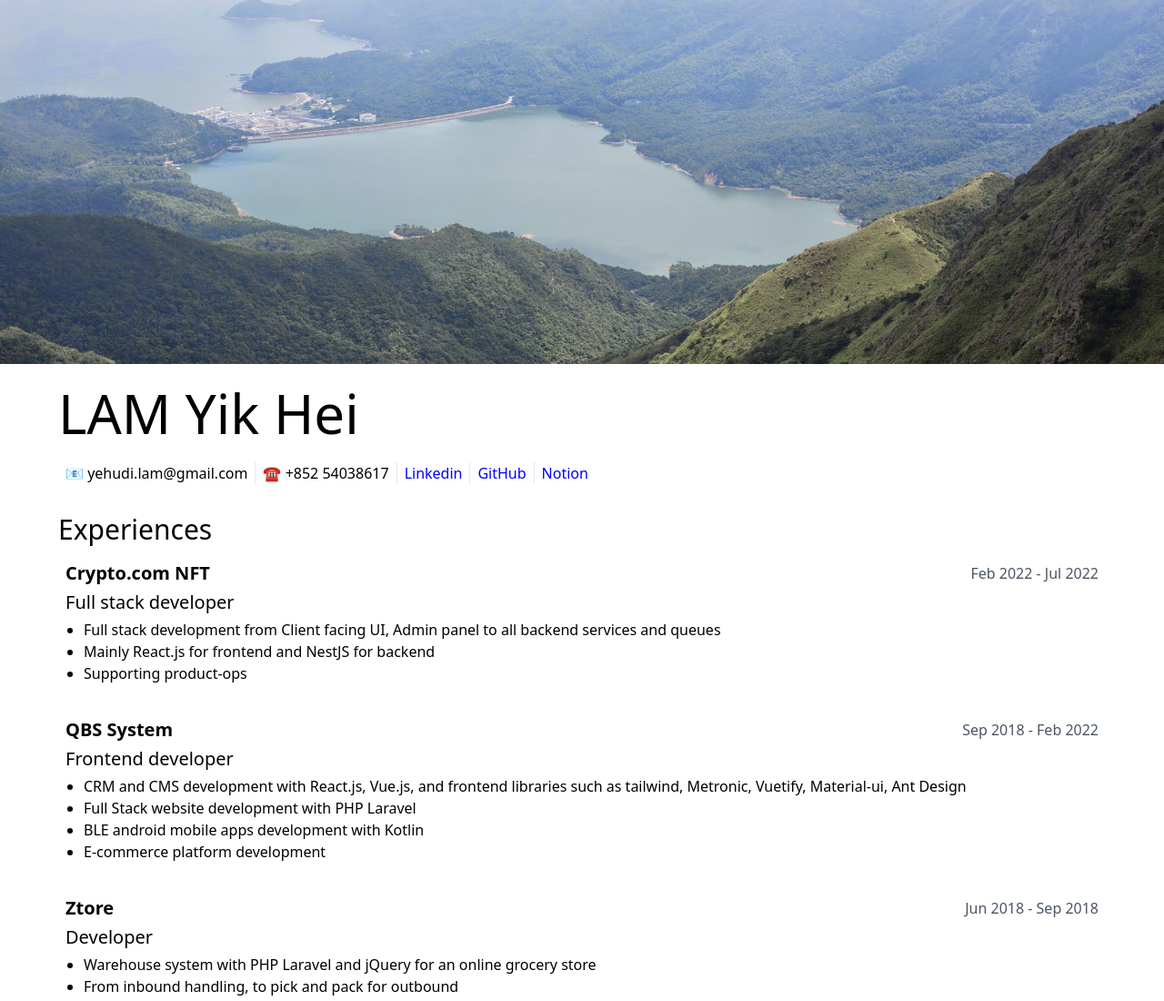
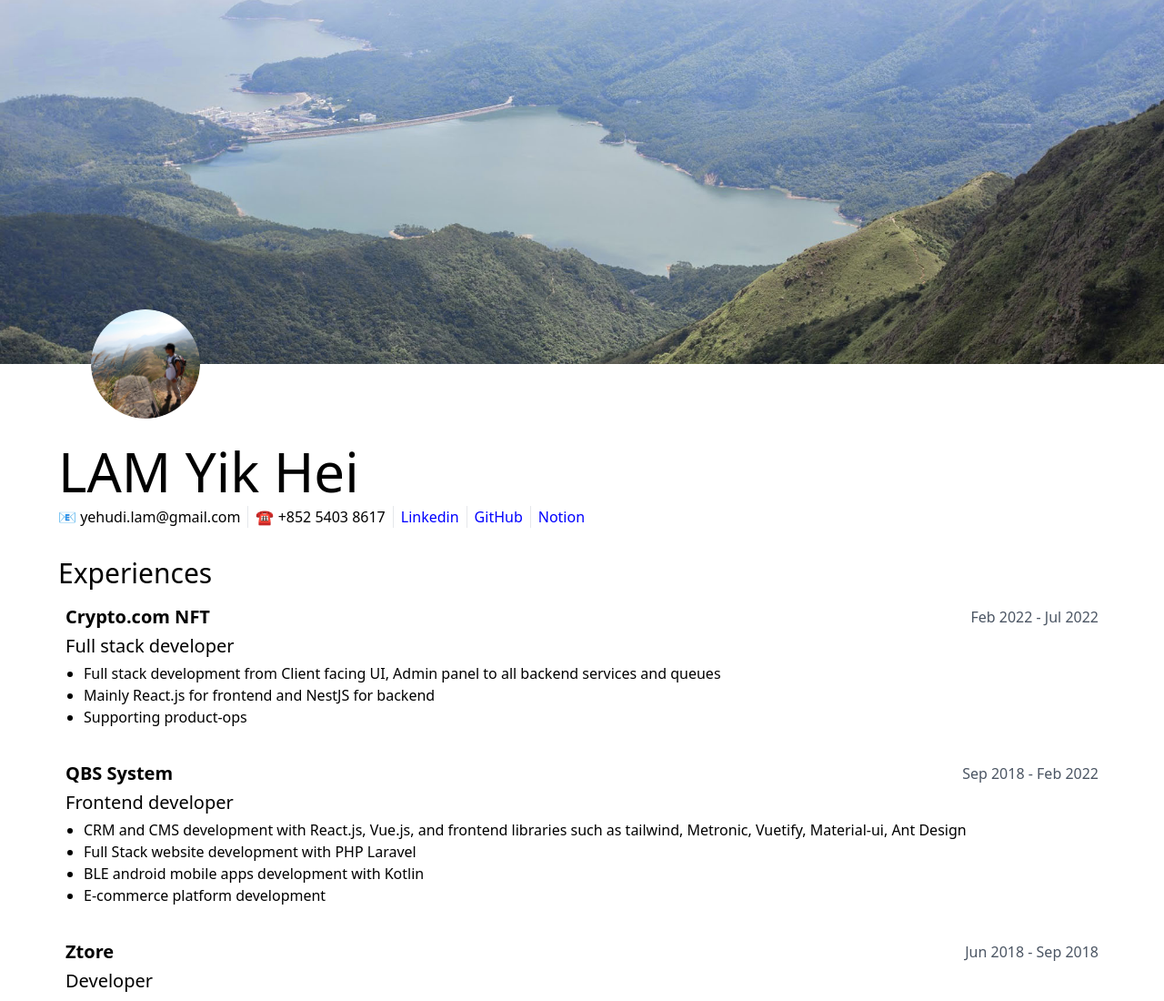
Before and after one commit to yehudilam/lam-yik-hei, a Gatsby site: page / in a window 1280 px wide. Shown: the top 1100 px of the page at 91% size. Built offline with nearby package versions, Linux system fonts and the light colour scheme; Gatsby itself is replaced by a stand-in of ours.

Commit message:
added profile pic and favicon

```diff
--- a/gatsby-config.js
+++ b/gatsby-config.js
@@ -5,7 +5,6 @@ module.exports = {
   plugins: [
     'gatsby-plugin-postcss',
     "gatsby-plugin-styled-components",
-    "gatsby-plugin-react-helmet",
     {
       resolve: `gatsby-source-filesystem`,
       options: {
@@ -15,5 +14,13 @@ module.exports = {
     },
     `gatsby-plugin-mdx`,
     `gatsby-plugin-material-ui`,
+    {
+      resolve: `gatsby-plugin-manifest`,
+      options: {
+        name: `Lam Yik Hei - Web Developer`,
+        start_url: `/`,
+        icon: `src/images/favicon.png`,
+      },
+    },
   ]
 };
--- a/package.json
+++ b/package.json
@@ -22,9 +22,9 @@
     "@mui/material": "^5.10.0",
     "babel-plugin-styled-components": "^2.0.7",
     "gatsby": "^4.20.0",
+    "gatsby-plugin-manifest": "^4.20.0",
     "gatsby-plugin-material-ui": "^4.0.2",
     "gatsby-plugin-mdx": "^3.20.0",
-    "gatsby-plugin-react-helmet": "^5.20.0",
     "gatsby-plugin-styled-components": "^5.20.0",
     "gatsby-source-filesystem": "^4.20.0",
     "react": "^18.2.0",
--- a/src/components/HighlightedProject.js
+++ b/src/components/HighlightedProject.js
@@ -27,9 +27,6 @@ const projects = [
     stack: [
       'Kotlin'
     ],
-    description: [
-      'An App for attendance tracking. Employees can use this app to clock in and out, using a combination GPS, Bluetooth beacons and taking photos of the premises. There are two apps in total for this product, one for employees and one for admin purposes.'
-    ],
     mdx: acubeMdx,
   },
   {
@@ -37,9 +34,6 @@ const projects = [
     image: corporateStudio,
     stack: [
       'Typescript', 'Material-UI', 'React',
-    ],
-    description: [
-      'Corporate studio is one of the products from Linklogis. It a dashboard to check up details of a company, say from difference news sources, court news, financial status. Team members mainly located in mainland China (devs) and Hong Kong (other members).',
     ],
     mdx: csMdx
   },
@@ -49,39 +43,24 @@ const projects = [
     stack: [
       'Typescript', 'GraphQL', 'Tailwind CSS', 'Material-UI', 'React',
     ],
-    description: [
-      'A dashboard for displaying various sensors deployed in a indoor premises, which aims to allow the premises owners to understand how to optimize energy usage, while maintaining a high quality indoor environment.',
-      'I was responsible for the frontend, which has a stack of Typescript, GraphQL, tailwind, material-UI. The difficult part was to verify, convert and calculate the time series data points, as well as plotting them without impacting the performance of the page.'
-    ],
     mdx: clpMdx
   },
   {
     title: 'Carbon Coins',
     image: carbonCoins,
     stack: ['React', 'Ant Design', 'Java'],
-    description: [
-      'Carbon coins is a network of Reverse vending machines (RVM). It encourages people to recycle plastic bottles by providing incentives, carboncoins, which can be exchanged for discounts in different merchants.',
-      'I was responsible for the admin panel managing the network of machines, as well as different configurations for the network, for example, the list of barcodes that will be accepted, merchant rewards settings.'
-    ],
     mdx: co2CoinsMdx,
   },
   {
     title: 'Crypto.com/nft',
     image: cdcNft,
     stack: ['Typescript', 'NestJS', 'React'],
-    description: [
-      'I joined [crypto.com](http://crypto.com) with the NFT Team, which by then was still under rapid expansion and development. I was responsible for both frontend (client-facing UI and admin panel) and backend, as well as supporting the product operations.',
-      'Team members located all across south-east Asia, though majority was located in HK.'
-    ],
     mdx: cdcMdx,
   },
   {
     title: 'Alfred Shopify plug-in',
     image: alfred,
     stack: ['Vue.js', 'Express', 'Vuetify', 'Docker'],
-    description: [
-      'This was a shopify plugin for Alfred, a logistic service provider. Once installed, the plug-in allows customers to choose and collect what they have bought from a list of locations provided by Alfred. The module involves communicating between Shopify APIs and Alfred APIs, as well as a layout that matches the Shopify shipment and admin pages.',
-    ],
     mdx: alfredMdx,
   },
   {
--- a/src/components/WorkingExperiences.js
+++ b/src/components/WorkingExperiences.js
@@ -12,7 +12,6 @@ const experiences = [
     from: 'Feb 2022',
     to: 'Jul 2022',
     position: 'Full stack developer',
-    description: [],
     mdx: cdcMdx
   },
   {
@@ -20,7 +19,6 @@ const experiences = [
     from: 'Sep 2018',
     to: 'Feb 2022',
     position: 'Frontend developer',
-    description: [],
     mdx: qbsMdx
   },
   {
@@ -28,7 +26,6 @@ const experiences = [
     from: 'Jun 2018',
     to: 'Sep 2018',
     position: 'Developer',
-    description: [],
     mdx: ztoreMdx
   },
   {
@@ -36,7 +33,6 @@ const experiences = [
     from: 'Jan 2017',
     to: 'Jun 2018',
     position: 'Developer',
-    description: [],
     mdx: trifectahMdx
   },
   {
@@ -44,7 +40,6 @@ const experiences = [
     from: 'Oct 2014',
     to: 'Jan 2017',
     position: 'Research Assistant',
-    description: [],
     mdx: cuhkMdx
   },
 ];
--- a/src/pages/index.js
+++ b/src/pages/index.js
@@ -1,6 +1,7 @@
 import * as React from "react"
 import styled from 'styled-components';
 import img6484 from '../images/resized-IMG_6484.jpg';
+import lyhProfile from '../images/lam-yik-hei-profile.png';
 import HighlightedProject from "../components/HighlightedProject";
 import MoreAboutMe from '../mdx/moreAboutMe.mdx';
 import {Divider} from "@mui/material";
@@ -12,6 +13,7 @@ const MainContent = styled.div`
   max-width: 1200px;
   margin: 0 auto;
   padding: 24px;
+  position: relative;
 
   & a {
     color: blue;
@@ -36,6 +38,19 @@ const SectionDivider = () => (
   />
 );
 
+const ProfilePic = styled.img`
+  height: 120px;
+  width: 120px;
+  border-radius: 100%;
+  position: absolute;
+  top: -60px;
+  left: 60px;
+
+  @media (max-width: 500px){
+    left: 30px;
+  }
+`;
+
 const IndexPage = () => {
   return (
     <main>
@@ -44,20 +59,26 @@ const IndexPage = () => {
       </div>
 
       <MainContent>
-        <h1 className="text-6xl mb-6">
+        <ProfilePic src={lyhProfile} />
+
+        <h1 className="text-6xl mb-2 mt-16">
           LAM Yik Hei
         </h1>
 
         <nav className="flex flex-start items-center mb-8 divide-x flex-wrap">
-          <div className="px-2">📧 yehudi.lam@gmail.com</div>
-          <div className="px-2">☎️ +852 54038617</div>
+          <div className="pr-2">📧 yehudi.lam@gmail.com</div>
+          <div className="px-2">☎️ +852 5403 8617</div>
           <div className="px-2">
-            <a href="https://www.linkedin.com/in/yik-hei-lam-a36921124/">
+            <a target='_blank' rel='noreferrer' href="https://www.linkedin.com/in/yik-hei-lam-a36921124/">
               Linkedin
             </a>
           </div>
-          <div className="px-2"><a href="https://github.com/yehudilam/">GitHub</a></div>
-          <div className="px-2"><a href="https://yehudi-lam.notion.site/Lam-Yik-Hei-5cf24c5d7d1543868531111810435ee2">Notion</a></div>
+          <div className="px-2">
+            <a target='_blank' rel='noreferrer' href="https://github.com/yehudilam/">GitHub</a>
+          </div>
+          <div className="pl-2">
+            <a target='_blank' rel='noreferrer' href="https://yehudi-lam.notion.site/Lam-Yik-Hei-5cf24c5d7d1543868531111810435ee2">Notion</a>
+          </div>
         </nav>
 
         <section className="mb-8">
@@ -133,3 +154,5 @@ const IndexPage = () => {
 }
 
 export default IndexPage
+
+export const Head = () => <title>Lam Yik Hei</title>
```
Also changed, not shown: src/images/favicon.png (added), src/images/icon.png (deleted), src/images/lam-yik-hei-profile.png (added), 1 other file.
